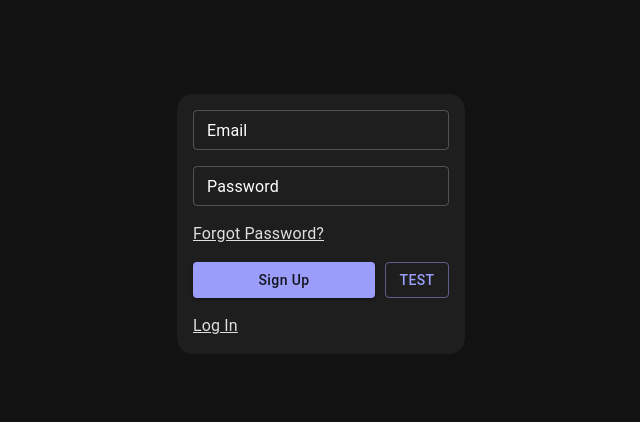
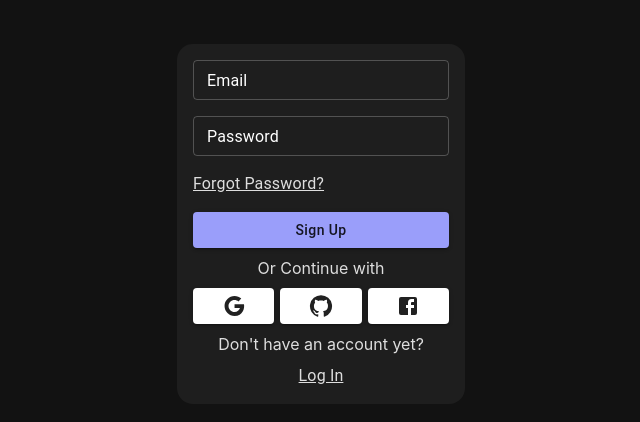
Before and after one commit to kartik-k3/vibe-room, a React (Create React App) app: page /login in a window 1280 px wide. Shown: the part 182-604 px from the top of the page, without its empty margins (325-965 px from the left). Built offline with nearby package versions, Linux system fonts and the light colour scheme.

Commit message:
Added Oauth flow

```diff
--- a/package.json
+++ b/package.json
@@ -3,6 +3,7 @@
   "version": "0.1.0",
   "private": true,
   "dependencies": {
+    "@mui/icons-material": "^5.15.15",
     "@mui/material": "^5.15.15",
     "@mui/styled-engine-sc": "^6.0.0-alpha.18",
     "@reduxjs/toolkit": "^2.2.3",
--- a/src/components/ui/TextInputField.jsx
+++ b/src/components/ui/TextInputField.jsx
@@ -9,6 +9,7 @@ const TextInputField = (
     multiline = false,
     label = name,
     placeholder = "",
+    type = "text",
   },
   props
 ) => {
@@ -29,6 +30,7 @@ const TextInputField = (
           helperText={error?.message || ""}
           error={error}
           fullWidth={false}
+          type={type}
           {...props}
         />
       )}
--- /dev/null
+++ b/src/config/constants/OAUTH_LIST.js
@@ -0,0 +1,12 @@
+import { Facebook, GitHub, Google } from "@mui/icons-material";
+import {
+  FacebookAuthProvider,
+  GithubAuthProvider,
+  GoogleAuthProvider,
+} from "firebase/auth";
+
+export const OAUTH = [
+  { icon: () => <Google />, provider: GoogleAuthProvider },
+  { icon: () => <GitHub />, provider: GithubAuthProvider },
+  { icon: () => <Facebook />, provider: FacebookAuthProvider },
+];
--- a/src/config/helper/colorSchemeHelper.js
+++ b/src/config/helper/colorSchemeHelper.js
@@ -6,7 +6,6 @@ import {
 import { createTheme } from "@mui/material";
 
 export const GET_COLOR_SCHEME = (color) => {
-  debugger;
   if (color?.theme === "dark") {
     return COLOR_SCHEME_DARK;
   }
--- a/src/container/Routes.js
+++ b/src/container/Routes.js
@@ -58,11 +58,7 @@ const RoutesComponent = () => {
 };
 
 const PATHS = {
-  dashboard: () => (
-    <>
-      <h1>Dashboard</h1>
-    </>
-  ),
+  dashboard: React.lazy(() => import("../screens/dashboard/Dashboard")),
   meeting: () => (
     <>
       <h1>Meeting</h1>
--- /dev/null
+++ b/src/screens/dashboard/Dashboard.js
@@ -0,0 +1,7 @@
+import UIBackground from "../../components/uiCard/UIBackground";
+
+const Dashboard = () => {
+  return <UIBackground></UIBackground>;
+};
+
+export default Dashboard;
--- a/src/screens/login/Login.js
+++ b/src/screens/login/Login.js
@@ -1,13 +1,9 @@
 import { useForm } from "react-hook-form";
 import TextInputField from "../../components/ui/TextInputField";
-import { Box, Button, Typography } from "@mui/material";
-import {
-  createUserWithEmailAndPassword,
-  signInWithEmailAndPassword,
-} from "firebase/auth";
+import { Button, Typography } from "@mui/material";
+import { signInWithEmailAndPassword, signInWithPopup } from "../../firebase";
 import { auth } from "../../firebase";
 import { useDispatch, useSelector } from "react-redux";
-import { toggleTheme } from "../../container/redux/reduxSlice/ThemeSlice";
 import UICard from "../../components/uiCard/UICard";
 import UIBackground from "../../components/uiCard/UIBackground";
 import { useState } from "react";
@@ -15,6 +11,7 @@ import { jwtDecode } from "jwt-decode";
 import { setUserData } from "../../container/redux/reduxSlice/UserSlice";
 import { useNavigate } from "react-router-dom";
 import toast from "react-hot-toast";
+import { OAUTH } from "../../config/constants/OAUTH_LIST";
 
 const Login = () => {
   const { control, handleSubmit } = useForm();
@@ -33,6 +30,28 @@ const Login = () => {
     //   });
   };
 
+  const handleOauthFlow = (provider) => {
+    const pro = new provider();
+    debugger;
+    const popupPromise = signInWithPopup(auth, pro)
+      .then((result) => {
+        const credential = provider.credentialFromResult(result);
+        const token = credential.accessToken;
+        console.log(token);
+        navigate("/dashboard");
+        return "Popup sent";
+      })
+      .catch((error) => {
+        console.error(error.message);
+        return "Popup Error";
+      });
+    toast.promise(popupPromise, {
+      loading: "Looking for Sign in App...",
+      success: "Successfully Logged In",
+      error: "Could not open sign in",
+    });
+  };
+
   const handleSignIn = async (formData) => {
     const signInPromise = signInWithEmailAndPassword(
       //creating a promise to show the status in toast.
@@ -44,12 +63,13 @@ const Login = () => {
         localStorage.setItem("jwt", userCredential?.user?.accessToken);
         const result = jwtDecode(userCredential?.user?.accessToken);
         reduxDispatch(setUserData(result));
+        navigate("/dashboard");
         return result;
       })
       .catch((error) => {
         const errorMessage = error.message;
         console.error(errorMessage);
-        throw error;
+        return error.message;
       });
     toast.promise(signInPromise, {
       loading: "Signing You In...",
@@ -60,8 +80,8 @@ const Login = () => {
 
   const debug = () => {
     debugger;
-    toast.loading("Succesfully Signed In!");
-    console.log(color?.theme);
+    // toast.loading("Succesfully Signed In!");
+    // console.log(color?.theme);
     let intervals = [
       [1, 4],
       [0, 4],
@@ -110,6 +130,7 @@ const Login = () => {
             label="Password"
             rules={{ required: "This Field is Required" }}
             control={control}
+            type="password"
           />
           <Typography
             sx={{ margin: 0, textDecoration: "underline", cursor: "pointer" }}
@@ -119,7 +140,14 @@ const Login = () => {
           >
             Forgot Password?
           </Typography>
-          <div style={{ gap: 10, display: "flex", justifyContent: "center" }}>
+          <div
+            style={{
+              gap: 10,
+              display: "flex",
+              justifyContent: "center",
+              flexDirection: "column",
+            }}
+          >
             <Button
               sx={{ textTransform: "none", width: "100%" }}
               onClick={() => {
@@ -133,23 +161,50 @@ const Login = () => {
             >
               {isLogin ? "Log In" : "Sign Up"}
             </Button>
-            <Button
-              variant="outlined"
-              onClick={() => {
-                debug();
+            <p style={{ textAlign: "center", margin: 0 }}>Or Continue with</p>
+            <div
+              style={{
+                minWidth: "100%",
+                display: "flex",
+                justifyContent: "space-evenly",
+                gap: 6,
               }}
             >
-              Test
+              {OAUTH.map((item) => {
+                const Icon = item.icon;
+                return (
+                  <>
+                    <Button
+                      sx={{ backgroundColor: "white", width: "100%" }}
+                      variant="contained"
+                      onClick={() => {
+                        debugger;
+                        handleOauthFlow(item.provider);
+                      }}
+                    >
+                      <Icon />
                     </Button>
+                  </>
+                );
+              })}
             </div>
+            <p style={{ textAlign: "center", margin: 0 }}>
+              Don't have an account yet?
+            </p>
             <Typography
               onClick={() => {
                 setIsLogin((prevState) => !prevState);
               }}
-            sx={{ margin: 0, textDecoration: "underline", cursor: "pointer" }}
+              sx={{
+                margin: 0,
+                textDecoration: "underline",
+                cursor: "pointer",
+                textAlign: "center",
+              }}
             >
               {isLogin ? "Sign Up" : "Log In"}
             </Typography>
+          </div>
         </UICard>
       </UIBackground>
     </>
--- a/src/screens/login/Reset.js
+++ b/src/screens/login/Reset.js
@@ -1,22 +1,33 @@
-import { Button } from "@mui/material";
+import { Button, Typography } from "@mui/material";
 import TextInputField from "../../components/ui/TextInputField";
 import UIBackground from "../../components/uiCard/UIBackground";
 import UICard from "../../components/uiCard/UICard";
 import { useForm } from "react-hook-form";
 import { sendPasswordResetEmail } from "firebase/auth";
 import { auth } from "../../firebase";
+import toast from "react-hot-toast";
+import { useNavigate } from "react-router-dom";
 
 const Reset = (props) => {
   const { control, handleSubmit } = useForm();
+  const navigate = useNavigate();
 
   const handleResetPassword = (formData) => {
-    sendPasswordResetEmail(auth, formData?.email)
+    const resetPasswordPromise = sendPasswordResetEmail(auth, formData?.email)
       .then(() => {
         console.log("Password Reset Email sent!");
+        return "Email sent";
       })
       .catch((error) => {
-        console.log(error.message);
+        console.error(error.message);
+        throw error;
       });
+
+    toast.promise(resetPasswordPromise, {
+      loading: "Sending an Email...",
+      success: "Email Sent! Please Check your Email",
+      error: "There was a Problem While Sending Reset Link.",
+    });
   };
 
   return (
@@ -43,10 +54,27 @@ const Reset = (props) => {
           control={control}
           rules={{ required: "This Field is Required" }}
         />
-        <div>
-          <Button onClick={handleSubmit(handleResetPassword)}>
+        <div
+          style={{
+            display: "flex",
+            justifyContent: "space-between",
+            alignItems: "center",
+          }}
+        >
+          <Button
+            variant="contained"
+            onClick={handleSubmit(handleResetPassword)}
+          >
             Reset Password
           </Button>
+          <Typography
+            onClick={() => {
+              navigate("/login");
+            }}
+            sx={{ textDecoration: "underline", margin: 0, cursor: "pointer" }}
+          >
+            Just Remembered?
+          </Typography>
         </div>
       </UICard>
     </UIBackground>
```
Also changed, not shown: src/firebase/index.js (+8 -0 lines). Lines whose indentation alone changed are shown as unchanged.
